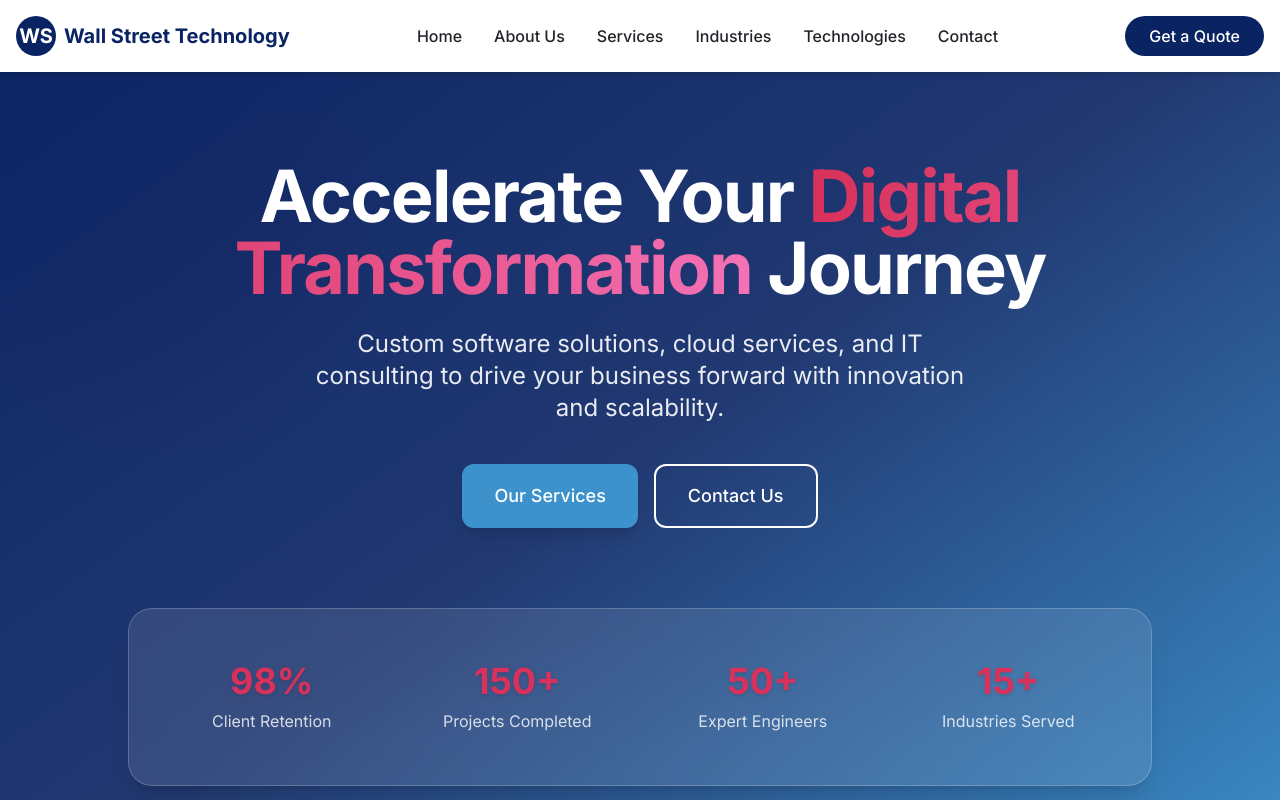
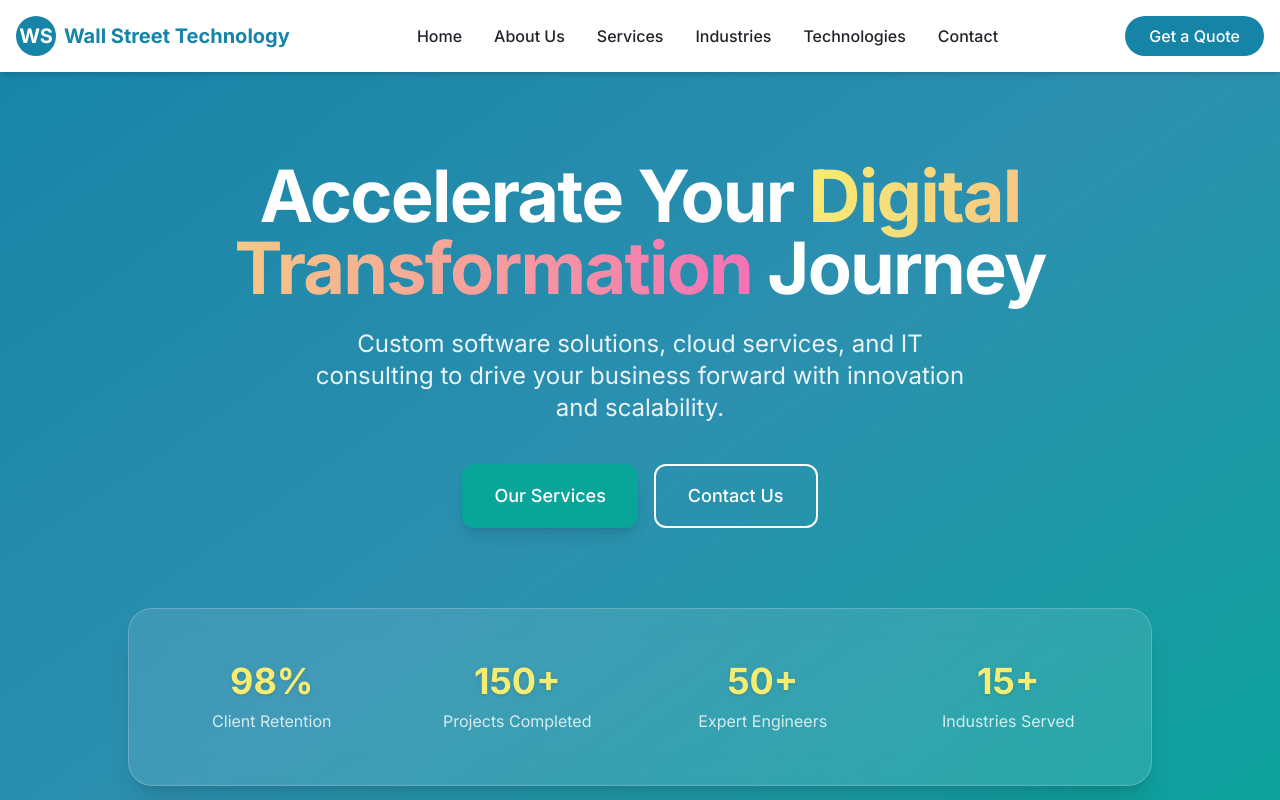
Before and after one commit to supunpramod/Wall-Street-Technology, a React (Vite) app: page / in a window 1280 px wide. Shown: the top 800 px of the page. Built offline with nearby package versions, Linux system fonts and the light colour scheme.

Commit message:
change the colors

```diff
--- a/tailwind.config.js
+++ b/tailwind.config.js
@@ -7,10 +7,10 @@ module.exports = {
   theme: {
     extend: {
       colors: {
-        primary: '#0A2463',
-        secondary: '#3E92CC',
-        accent: '#D8315B',
-        light: '#F8F9FA',
+         primary: "#1684A7",
+        secondary: "#09A599",
+        accent: "#F6EC72",
+        light: "#F6F6F6",
         dark: '#212529',
       },
       fontFamily: {
```
